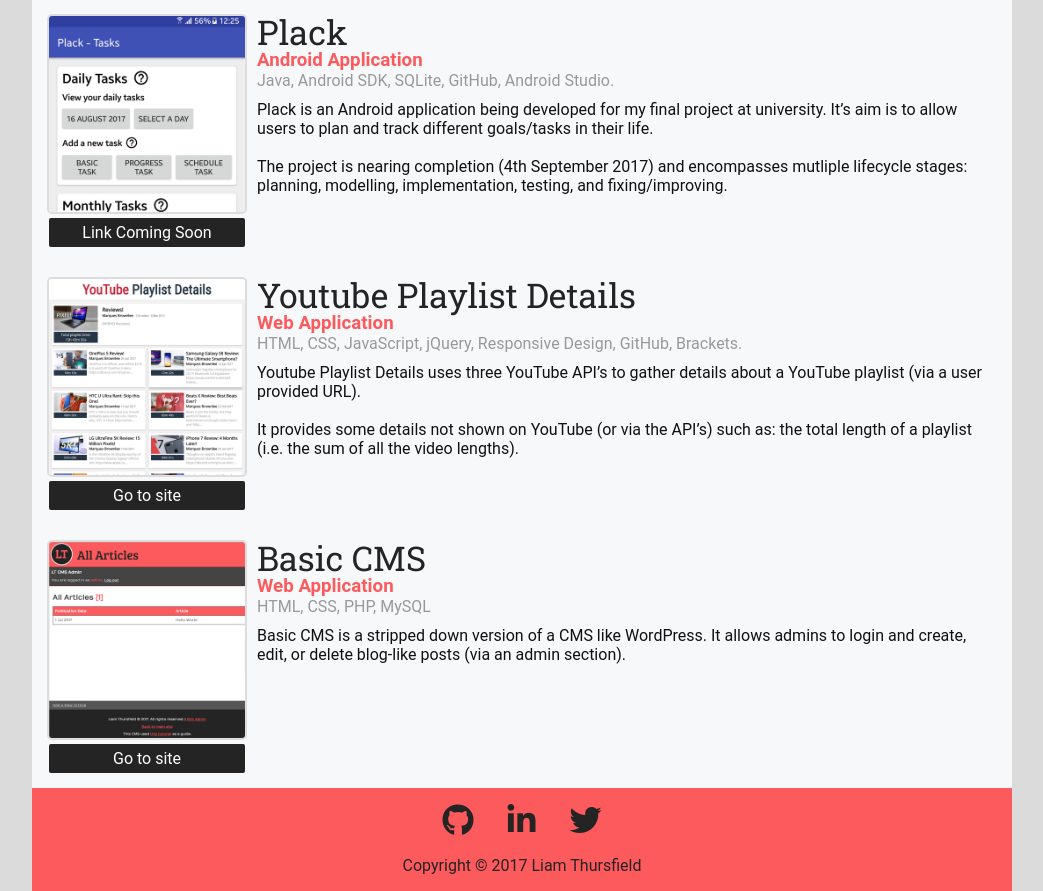
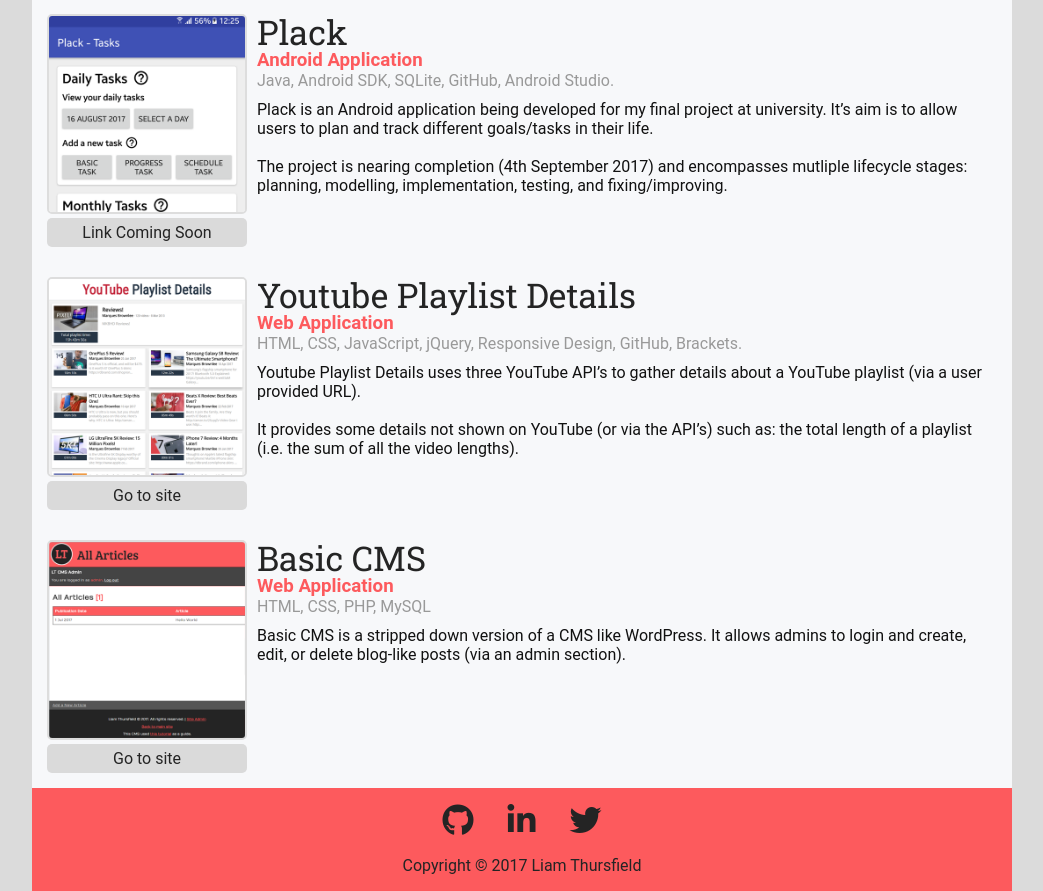
Before and after one commit to LiamThursfield/liamthursfield.github.io, a PHP site: page /portfolio.html in a window 1280 px wide. Shown: the part 187-1078 px from the top of the page, without its empty margins (118-1161 px from the left). Run offline with PHP 8.4, Linux system fonts and the light colour scheme; some libraries are stand-ins or nearby versions; some web fonts are replaced.

Commit message:
Lighten button

```diff
--- a/css/style.css
+++ b/css/style.css
@@ -311,12 +311,11 @@
 }
 
 #portfolio a {
-    background-color: #242424;
+    background-color: #dadada;
     display: block;
     padding: 5px 10px;
-    margin: 0px 2px;
-    border-radius: 2px;
-    color: #fff;
+    border-radius: 5px;
+    color: #242424;
     text-align: center;
     text-decoration: none;
 }
```
